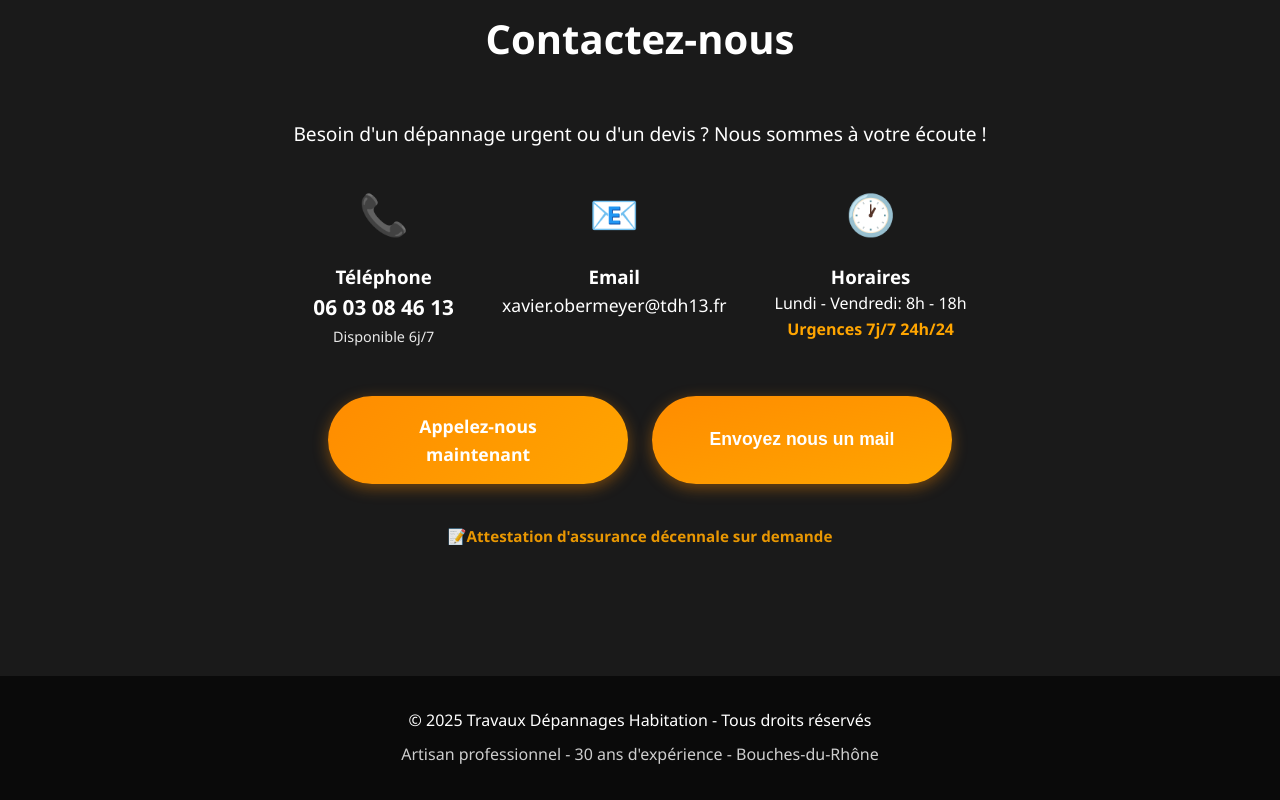
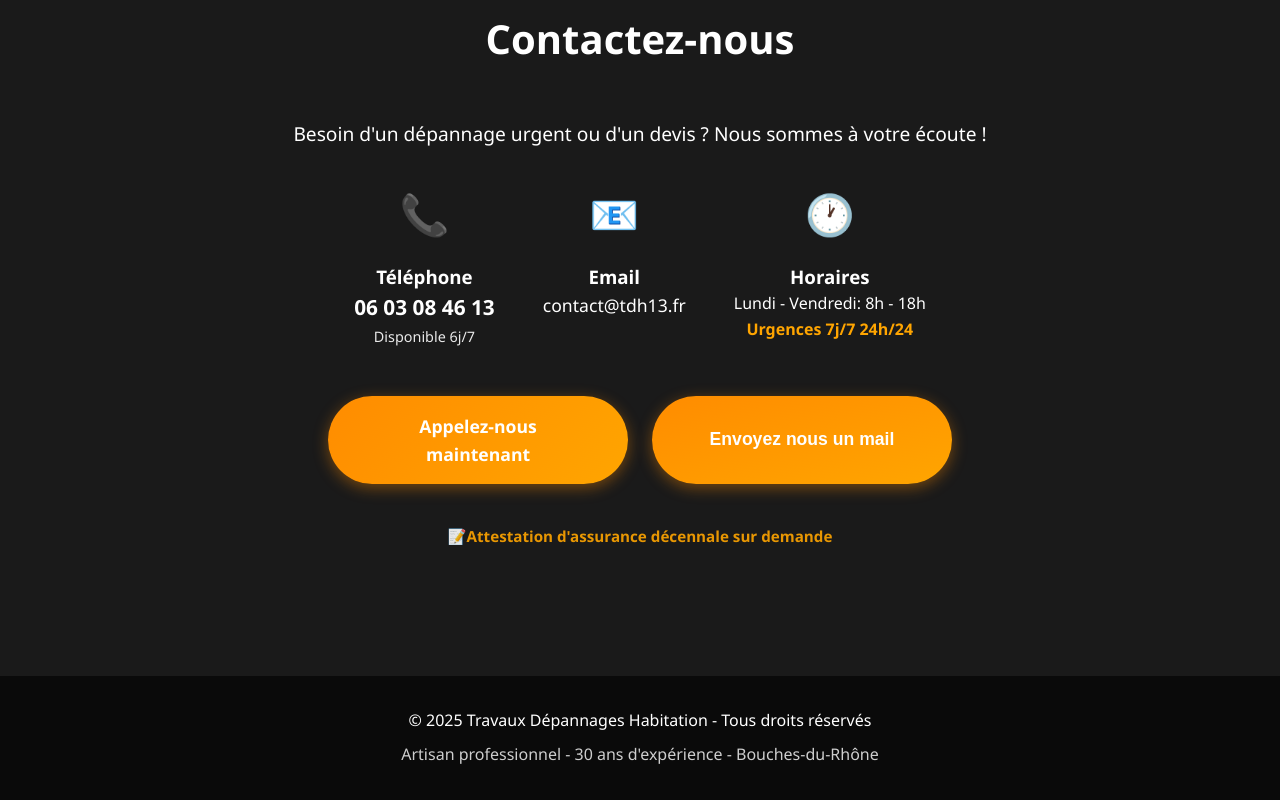
Before and after one commit to TravauxDepannageshabitation/TDH, a plain HTML site: page Index.html in a window 1280 px wide. Shown: the part 4563-5363 px from the top of the page. Drawn offline with Linux system fonts and the light colour scheme.

Commit message:
site quentin

```diff
--- a/Index.html
+++ b/Index.html
@@ -909,7 +909,7 @@
                     <div class="contact-icon">📧</div>
                     <div>
                         <h3>Email</h3>
-                        <p style="font-size: 1.1rem;">xavier.obermeyer@tdh13.fr</p>
+                        <p style="font-size: 1.1rem;">contact@tdh13.fr</p>
 
                     </div>
                 </div>
@@ -924,7 +924,7 @@
             </div>
             <div style="margin-top: 3rem; display: flex; justify-content: center; gap: 1.5rem; flex-wrap: wrap;">
                 <a href="tel:0603084613" class="cta-button">Appelez-nous maintenant</a>
-                <button class="mail-button" onclick="window.location.href='mailto:xavier.obermeyer@tdh13.fr?subject=Demande%20de%20renseignement&body=Bonjour,%0A%0AJe%20vous%20contacte%20concernant...';">Envoyez nous un mail</button>
+                <button class="mail-button" onclick="window.location.href='mailto:contact@tdh13.fr?subject=Demande%20de%20renseignement&body=Bonjour,%0A%0AJe%20vous%20contacte%20concernant...';">Envoyez nous un mail</button>
             </div>
             <p style="text-align: center; margin-top: 2.5rem; font-size: 0.95rem; color: #ffa500; font-weight: 600; opacity: 0.9;">
                 📝Attestation d'assurance décennale sur demande
```
